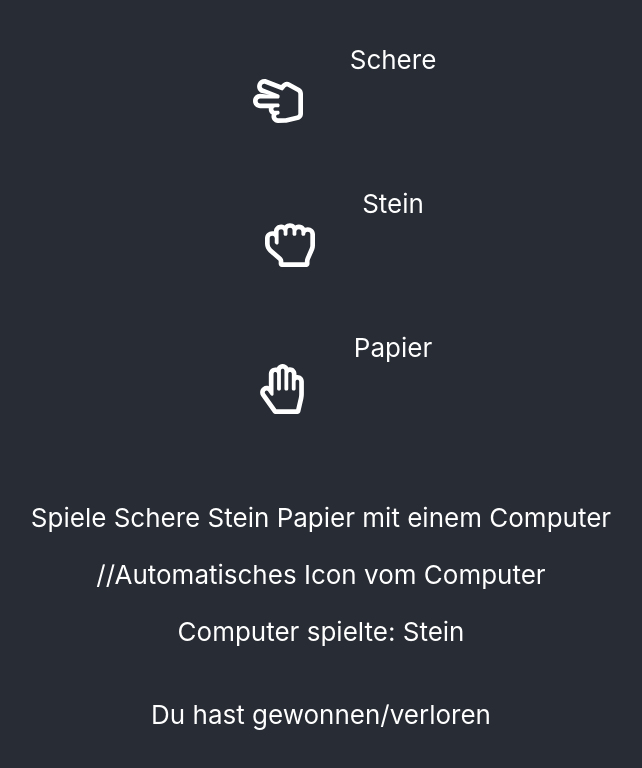
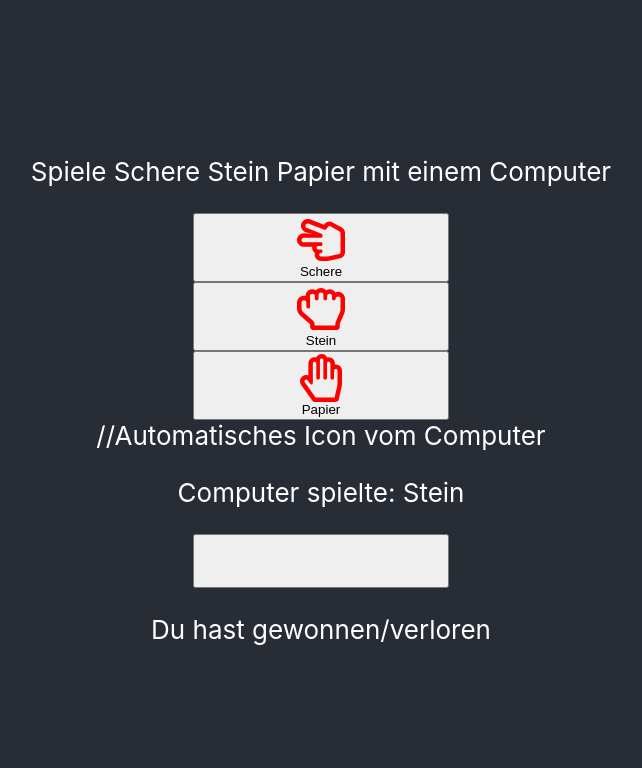
Before and after one commit to Melli1234d/scheresteinpapier, a React (Create React App) app: page / in a window 1280 px wide. Shown: the top 768 px of the page, without its empty margins (319-961 px from the left). Built offline with nearby package versions, Linux system fonts and the light colour scheme.

Commit message:
switches versucht, was nicht geklappt hat

```diff
--- a/src/App.js
+++ b/src/App.js
@@ -7,30 +7,127 @@ function App() {
 
 //Variable buttons, die in einem Array alle einzelnen Inhalte und alle Items beinhaltet (Schere Stein Papier mit jeweils einem Icon und einem Titel)
 //Andere beiden Buttons zum Element machen
+    //Button die der Spieler drückt
     const buttons = [
-        {id: 'e1', icon: <FaRegHandScissors size={50} color="white"/>, title: 'Schere'},
-        {id: 'e2', icon: <FaRegHandRock size={50} color="white"/>, title: 'Stein'},
-        {id: 'e3', icon: <FaRegHandPaper size={50} color="white"/>, title: 'Papier'},
+        {id: 'e1', icon: <FaRegHandScissors className="icon"/>, title: 'Schere'},
+        {id: 'e2', icon: <FaRegHandRock className="icon"/>, title: 'Stein'},
+        {id: 'e3', icon: <FaRegHandPaper className="icon"/>, title: 'Papier'},
     ];
+
+//Button, die der Computer spielt
+
+    const randomButtons = [
+        {id: 'e1', icon: <FaRegHandScissors className="icon"/>, title: 'Schere'},
+        {id: 'e2', icon: <FaRegHandRock className="icon"/>, title: 'Stein'},
+        {id: 'e3', icon: <FaRegHandPaper className="icon"/>, title: 'Papier'},
+    ];
+/*
+// FUNKTION DIE DAS RICHTIGE ICON ZU DEM WORT RAUS GEBEN SOLL
+    let game = [
+        "Schere",
+        "Stein",
+        "Papier",
+    ];
+
+    icon_zu_button(){
+        switch ({game}) {
+            case "Schere":
+                props.icon = <FaRegHandScissors className="icon"/>
+                break;
+            case "Stein":
+                props.icon = <FaRegHandRock className="icon"/>
+                break;
+            case "Papier":
+                props.icon = <FaRegHandPaper className="icon"/>
+        }
+        break;
+    default:
+        console.log('Es ist ein Fehler aufgetreten')
+        break;
+    }
+};
+*/
+
+
+
+
+
+
+
+ //     DER TEXT DER UNTEN ERSCHEINEN SOLL, BEI DER ENTSCHEIDUNG WER GEWONNEN HAT
+  //Stein-Stein - unentschieden
+  //Stein-Schere - gewonnen
+  //Stein-Papier - verloren
+
+  //Papier- Stein - gewonnen
+  //Papier-Schere - verloren
+  //Papier-Papier - unentschieden
+
+  //Schere-Stein - verloren
+  //Schere-Schere - unentschieden
+  //Schere-Papier - gewonnen
+
+/*
+    switch (){
+        case Stein & Stein:
+            console.log('Es ist ein unentschieden')
+            break;
+        case Stein & Schere:
+            console.log(' Du hast gewonnen')
+            break;
+        case Stein & Papier:
+            console.log(' Du hast verloren')
+            break;
+        case Papier & Stein:
+            console.log(' Du hast gewonnen')
+            break;
+        case Papier & Schere:
+            console.log(' Du hast verloren')
+            break;
+        case Stein & Schere:
+            console.log(' Es ist ein unentschieden')
+            break;
+        case Schere & Stein:
+            console.log(' Du hast verloren')
+            break;
+        case Schere & Schere:
+            console.log(' Es ist ein unentschieden')
+            break;
+        case Schere & papier:
+            console.log(' Du hast gewonnen')
+            break;
+        default:
+            console.log('Es ist ein Fehler aufgetreten')
+            break;
+    }
+
+*/
 
 
 //ButtonItem ist das jeweilige Item, was dann das icon und den titel von der Button Variable/ Array enthält.
     return (
         <div className="App">
             <header className="App-header">
+                <p>
+                Spiele Schere Stein Papier mit einem Computer
+                </p>
                 {buttons.map((button) =>
                     <ButtonItem
                         title={button.title}
                         icon={button.icon}
                     />
                 )}
-                <p>
-                    Spiele Schere Stein Papier mit einem Computer
-                </p>
+
 
 
                 //Automatisches Icon vom Computer
                 <p> Computer spielte: Stein</p>
+                <ButtonItem
+
+                    title={buttons.title}
+                    icon={buttons.icon}
+                />
+
 
                 <p> Du hast gewonnen/verloren</p>
 
--- a/src/components/ButtonItem/ButtonItem.css
+++ b/src/components/ButtonItem/ButtonItem.css
@@ -1,16 +1,20 @@
 .container-buttons{
     flex-direction: row;
-    width: 100%;
+    width: 20%;
     display: flex;
     justify-content: center;
 }
 
 .icon{
-    padding: 2rem;
+
     border-width: medium;
     border-radius: 10px;
-    border-color: white;
-    width: 5rem;
-    height: 5rem;
-    color: white;
+    width: 3rem;
+    height: 3rem;
+    color: red;
+    justify-content: center;
 }
+
+.Ausrichtung_column{
+    flex-direction: column;
+}
--- a/src/components/ButtonItem/ButtonItem.js
+++ b/src/components/ButtonItem/ButtonItem.js
@@ -14,14 +14,14 @@ function ButtonItem({icon, title}) {
 
 
     return (
-        <div className="container-buttons">
+        <button className="container-buttons">
 
-
+        <div className="Ausrichtung_column">
             <div className="icon">{icon}</div>
             <div className="icon-title">{title}</div>
+        </div>
 
-
-        </div>
+        </button>
     );
 }
 
```
